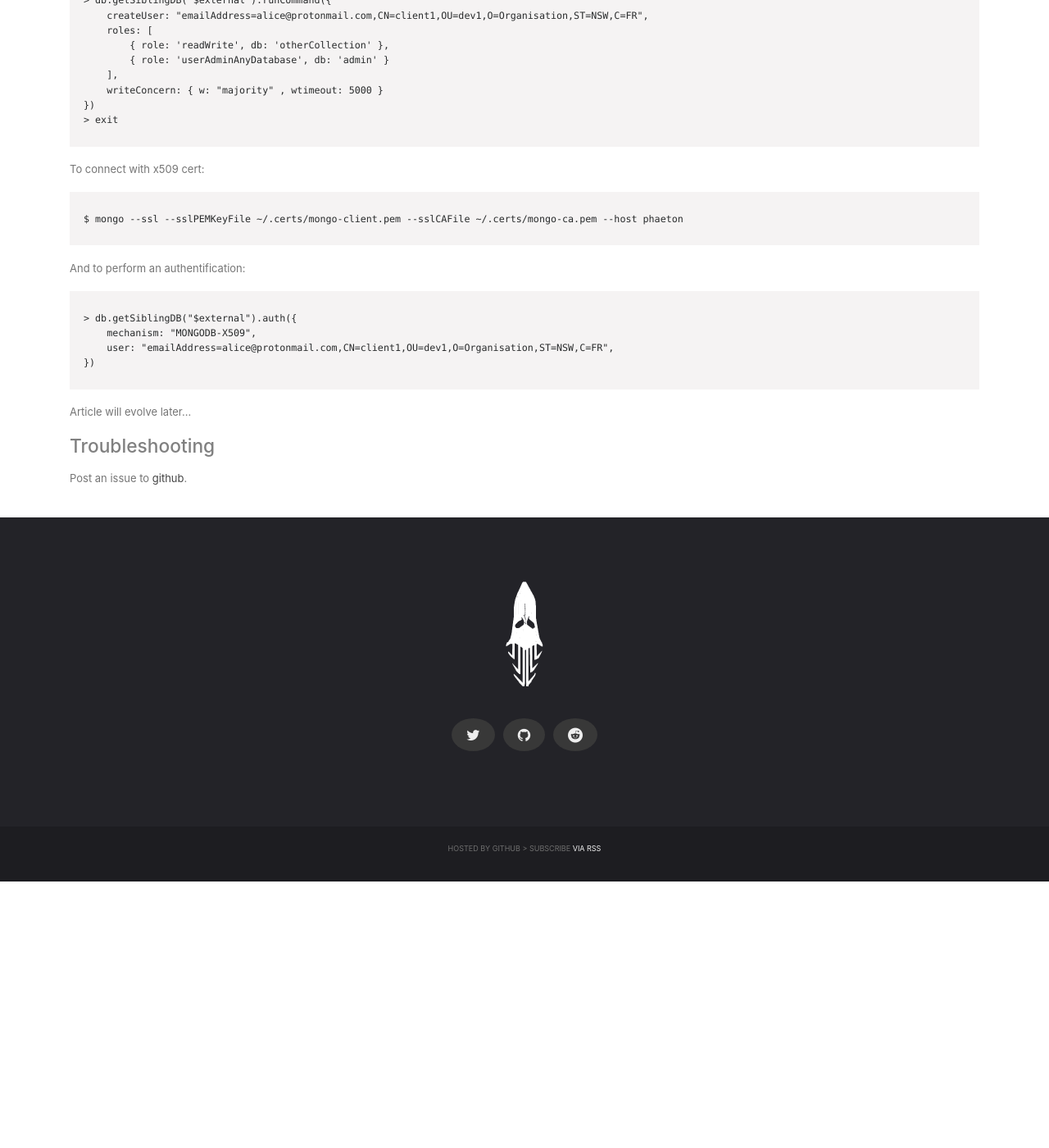
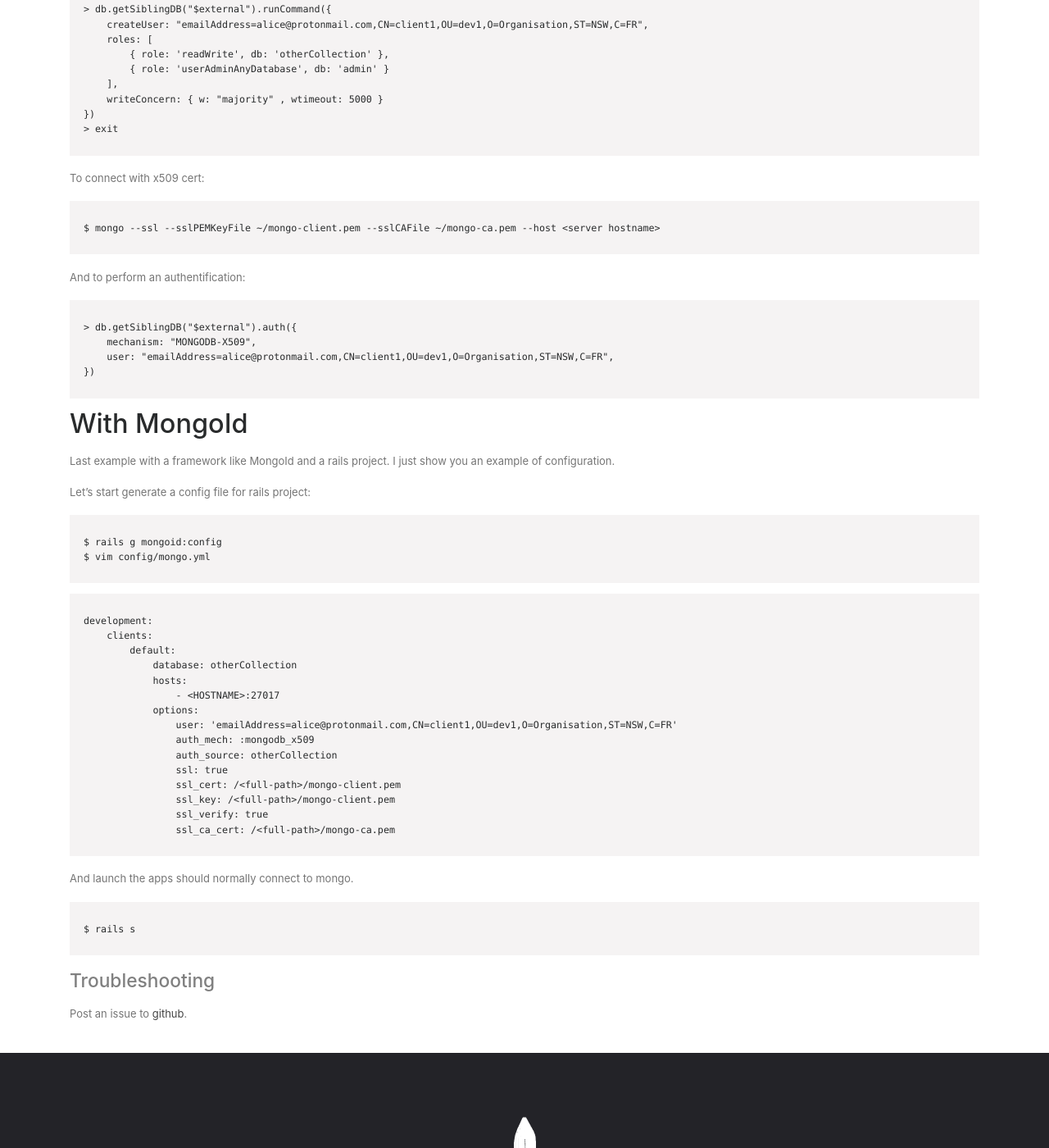
Before and after one commit to szorfein/szorfein.github.io, a Jekyll site: the page built from _posts/2018-01-11-secure-mongodb.md, in a window 1280 px wide and 1400 px high, scrolled down 4017 px. Shown: the whole window at 82% size. Built offline with Jekyll 4.4.1, drawn with Linux system fonts in a browser that asks for light colours; comment, search, counter and statistics services are not loaded; before the commit the page ends 5092 px from its top, so only the background shows below that; some of the changed text lies outside the part shown.

Commit message:
post secure mongodb - mongoid config

````diff
--- a/_posts/2018-01-11-secure-mongodb.md
+++ b/_posts/2018-01-11-secure-mongodb.md
@@ -50,7 +50,7 @@ You can create somes collections now.
 > exit
 ```
 
-# Enable TLS/SSL
+# Enable TLS/SSL
 
 We going to enable TLL/SSL. Here a custom script to generate a self-signed certificate.
 
@@ -188,7 +188,7 @@ You have to past this without space character in a mongo shell (drop `subject= `
 
 To connect with x509 cert:
 
-    $ mongo --ssl --sslPEMKeyFile ~/.certs/mongo-client.pem --sslCAFile ~/.certs/mongo-ca.pem --host phaeton
+    $ mongo --ssl --sslPEMKeyFile ~/mongo-client.pem --sslCAFile ~/mongo-ca.pem --host <server hostname>
 
 And to perform an authentification:
 
@@ -199,7 +199,36 @@ And to perform an authentification:
 })
 ```
 
-Article will evolve later...
+# With MongoId
+
+Last example with a framework like MongoId and a rails project. I just show you an example of configuration.
+
+Let's start generate a config file for rails project:
+
+    $ rails g mongoid:config
+    $ vim config/mongo.yml
+
+```
+development:
+    clients:
+        default:
+            database: otherCollection
+            hosts:
+                - <HOSTNAME>:27017
+            options:
+                user: 'emailAddress=alice@protonmail.com,CN=client1,OU=dev1,O=Organisation,ST=NSW,C=FR'
+                auth_mech: :mongodb_x509
+                auth_source: otherCollection
+                ssl: true
+                ssl_cert: /<full-path>/mongo-client.pem
+                ssl_key: /<full-path>/mongo-client.pem
+                ssl_verify: true
+                ssl_ca_cert: /<full-path>/mongo-ca.pem
+```
+
+And launch the apps should normally connect to mongo.
+
+    $ rails s
 
 ### Troubleshooting
 
````
Also changed, not shown: other parts of _posts/2018-01-11-secure-mongodb.md (+1 -1 lines).
